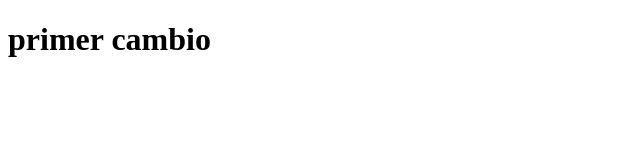
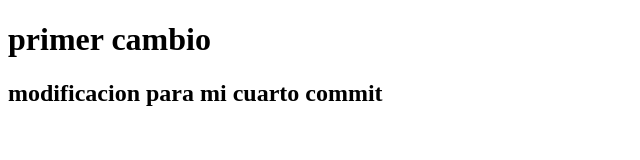
Before and after one commit to ansonyhm01/proyectoxx, a plain HTML site: page index.html in a window 1280 px wide. Shown: the whole page, without its empty margins (0-640 px from the left). Drawn offline with Linux system fonts and the light colour scheme.

Commit message:
agregamos un h2 en mi index.html

```diff
--- a/index.html
+++ b/index.html
@@ -7,6 +7,6 @@
 </head>
 <body>
 	<h1>primer cambio</h1>
-
+	<h2>modificacion para mi cuarto commit</h2>
 </body>
 </html>
```
